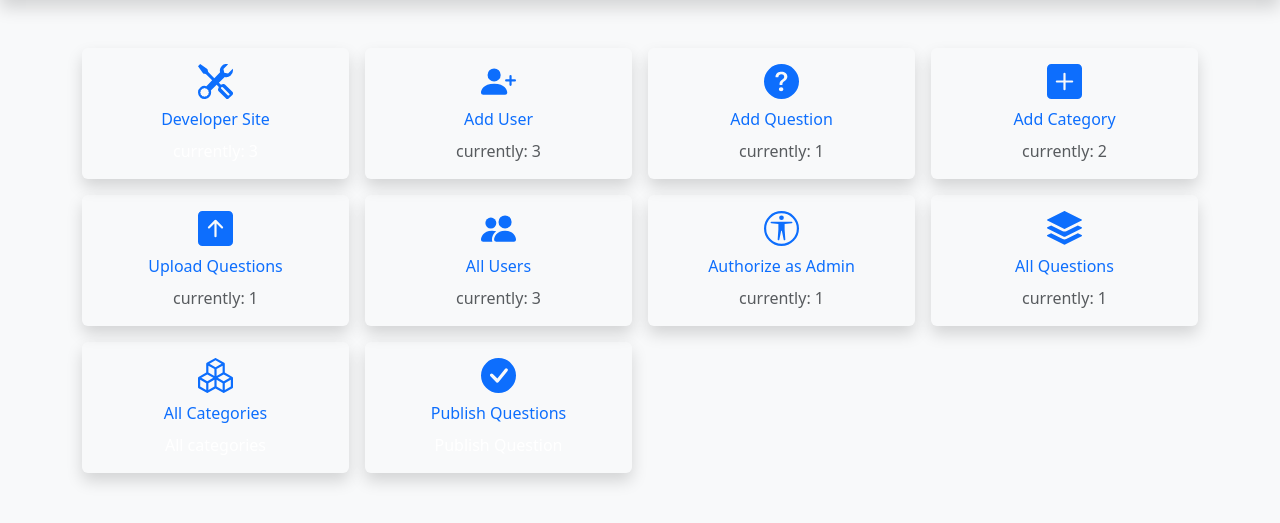
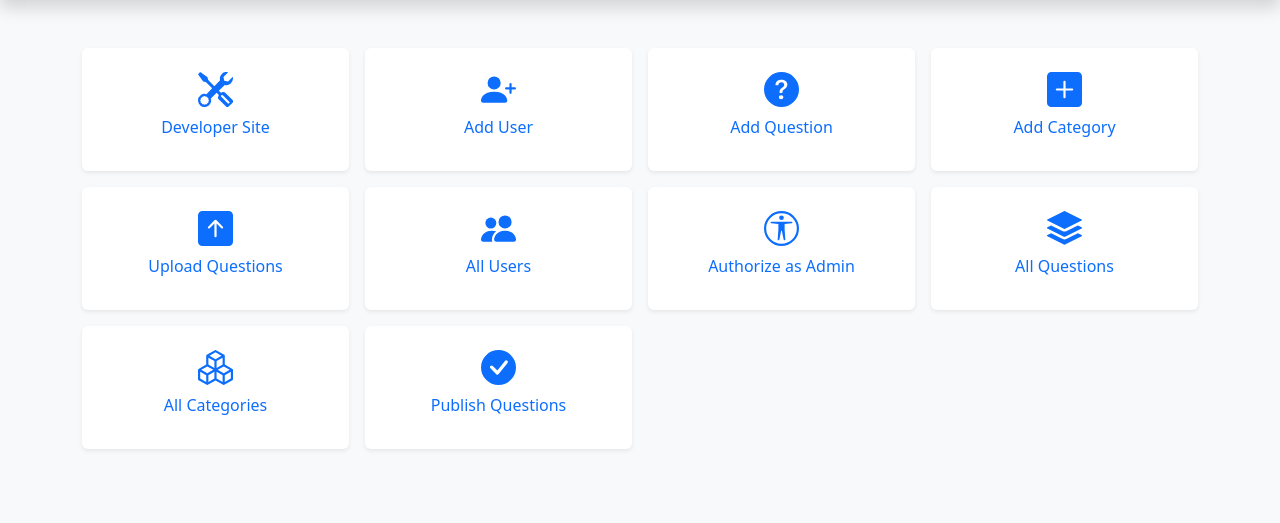
Before and after one commit to shah-sawood/tys, a Django app: page /superuser/ in a window 1280 px wide. Shown: the part 76-599 px from the top of the page. Run offline with Django 4.2, Linux system fonts and the light colour scheme; a user stored in the database is signed in; data comes from the database, SQL or seed files in the repository; both versions use the stored data as it was after the commit; some libraries are stand-ins or nearby versions.

Commit message:
udpated apps

```diff
--- a/superuser/views.py
+++ b/superuser/views.py
@@ -25,9 +25,6 @@ from .helpers import add_questions_to_db
 def index(request):
     context = {
         "title": "Index",
-        "num_of_categories": Category.objects.all().count(),
-        "num_of_users": User.objects.all().count(),
-        "num_of_questions": Question.objects.all().count(),
     }
     return render(request, "superuser/index.html", context)
 
@@ -180,7 +177,7 @@ def add_question(request, category_id=None):
 @require_http_methods(["GET"])
 @user_passes_test(is_admin)
 def show_questions(request):
-    context = {"title": "Questions", "questions": Question.objects.filter()}
+    context = {"title": "Questions", "questions": Question.objects.all()}
     return render(request, "superuser/questions.html", context)
 
 
--- a/templates/superuser/add/category.html
+++ b/templates/superuser/add/category.html
@@ -3,7 +3,7 @@
 <div class="container my-5">
     <div class="row">
         <div class="col-12 col-md-8 offset-md-2">
-            <div class="card">
+            <div class="card border-primary shadow">
                 <div class="card-header text-center text-bg-primary">Add New Category</div>
                 <div class="card-body">
                     <form action="{% url 'superuser:add-category' %}" method="post" id="add-category" class="needs-validation align-items-center row g-3" novalidate enctype="multipart/form-data">
--- a/templates/superuser/index.html
+++ b/templates/superuser/index.html
@@ -4,7 +4,7 @@
 <div class="container my-5">
     <div class="row row-cols-1 row-cols-sm-2 row-cols-md-3 row-cols-lg-4 g-3">
         <div class="col">
-            <div class="text-center shadow p-3 rounded h-100">
+            <div class="text-center shadow-sm p-4 bg-white rounded h-100">
                 <a href="{% url 'admin:index' %}" class="text-decoration-none">
                     <svg xmlns="http://www.w3.org/2000/svg" width="35" height="35" fill="currentColor" class="bi bi-tools" viewBox="0 0 16 16">
                         <path d="M1 0 0 1l2.2 3.081a1 1 0 0 0 .815.419h.07a1 1 0 0 1 .708.293l2.675 2.675-2.617 2.654A3.003 3.003 0 0 0 0 13a3 3 0 1 0 5.878-.851l2.654-2.617.968.968-.305.914a1 1 0 0 0 .242 1.023l3.27 3.27a.997.997 0 0 0 1.414 0l1.586-1.586a.997.997 0 0 0 0-1.414l-3.27-3.27a1 1 0 0 0-1.023-.242L10.5 9.5l-.96-.96 2.68-2.643A3.005 3.005 0 0 0 16 3c0-.269-.035-.53-.102-.777l-2.14 2.141L12 4l-.364-1.757L13.777.102a3 3 0 0 0-3.675 3.68L7.462 6.46 4.793 3.793a1 1 0 0 1-.293-.707v-.071a1 1 0 0 0-.419-.814L1 0Zm9.646 10.646a.5.5 0 0 1 .708 0l2.914 2.915a.5.5 0 0 1-.707.707l-2.915-2.914a.5.5 0 0 1 0-.708ZM3 11l.471.242.529.026.287.445.445.287.026.529L5 13l-.242.471-.026.529-.445.287-.287.445-.529.026L3 15l-.471-.242L2 14.732l-.287-.445L1.268 14l-.026-.529L1 13l.242-.471.026-.529.445-.287.287-.445.529-.026L3 11Z" />
@@ -13,11 +13,10 @@
                         Developer Site
                     </div>
                 </a>
-                <div class="text-white">currently: {{ num_of_users|default:0 }}</div>
             </div>
         </div>
         <div class="col">
-            <div class="text-center shadow p-3 rounded h-100">
+            <div class="text-center shadow-sm p-4 bg-white rounded h-100">
                 <a href="{% url 'superuser:add-user' %}" class="text-decoration-none">
                     <svg xmlns="http://www.w3.org/2000/svg" width="35" height="35" fill="currentColor" class="bi bi-person-plus-fill" viewBox="0 0 16 16">
                         <path d="M1 14s-1 0-1-1 1-4 6-4 6 3 6 4-1 1-1 1H1zm5-6a3 3 0 1 0 0-6 3 3 0 0 0 0 6z" />
@@ -27,11 +26,10 @@
                         Add User
                     </div>
                 </a>
-                <div class="text-muted">currently: {{ num_of_users|default:0 }}</div>
             </div>
         </div>
         <div class="col">
-            <div class="text-center shadow p-3 rounded h-100">
+            <div class="text-center shadow-sm p-4 bg-white rounded h-100">
                 <a href="{% url 'superuser:add-question' %}" class="text-decoration-none">
                     <svg xmlns="http://www.w3.org/2000/svg" width="35" height="35" fill="currentColor" class="bi bi-question-circle-fill" viewBox="0 0 16 16">
                         <path d="M16 8A8 8 0 1 1 0 8a8 8 0 0 1 16 0zM5.496 6.033h.825c.138 0 .248-.113.266-.25.09-.656.54-1.134 1.342-1.134.686 0 1.314.343 1.314 1.168 0 .635-.374.927-.965 1.371-.673.489-1.206 1.06-1.168 1.987l.003.217a.25.25 0 0 0 .25.246h.811a.25.25 0 0 0 .25-.25v-.105c0-.718.273-.927 1.01-1.486.609-.463 1.244-.977 1.244-2.056 0-1.511-1.276-2.241-2.673-2.241-1.267 0-2.655.59-2.75 2.286a.237.237 0 0 0 .241.247zm2.325 6.443c.61 0 1.029-.394 1.029-.927 0-.552-.42-.94-1.029-.94-.584 0-1.009.388-1.009.94 0 .533.425.927 1.01.927z" />
@@ -40,11 +38,10 @@
                         Add Question
                     </div>
                 </a>
-                <div class="text-muted">currently: {{ num_of_questions|default:0 }}</div>
             </div>
         </div>
         <div class="col">
-            <div class="text-center shadow p-3 rounded h-100">
+            <div class="text-center shadow-sm p-4 bg-white rounded h-100">
                 <a href="{% url 'superuser:add-category' %}" class="text-decoration-none">
                     <svg xmlns="http://www.w3.org/2000/svg" width="35" height="35" fill="currentColor" class="bi bi-plus-square-fill" viewBox="0 0 16 16">
                         <path d="M2 0a2 2 0 0 0-2 2v12a2 2 0 0 0 2 2h12a2 2 0 0 0 2-2V2a2 2 0 0 0-2-2H2zm6.5 4.5v3h3a.5.5 0 0 1 0 1h-3v3a.5.5 0 0 1-1 0v-3h-3a.5.5 0 0 1 0-1h3v-3a.5.5 0 0 1 1 0z" />
@@ -53,11 +50,10 @@
                         Add Category
                     </div>
                 </a>
-                <div class="text-muted">currently: {{ num_of_categories|default:0 }}</div>
             </div>
         </div>
         <div class="col">
-            <div class="text-center shadow p-3 rounded h-100">
+            <div class="text-center shadow-sm p-4 bg-white rounded h-100">
                 <a href="{% url 'superuser:upload-questions' %}" class="text-decoration-none">
                     <svg xmlns="http://www.w3.org/2000/svg" width="35" height="35" fill="currentColor" class="bi bi-arrow-up-square-fill" viewBox="0 0 16 16">
                         <path d="M2 16a2 2 0 0 1-2-2V2a2 2 0 0 1 2-2h12a2 2 0 0 1 2 2v12a2 2 0 0 1-2 2H2zm6.5-4.5V5.707l2.146 2.147a.5.5 0 0 0 .708-.708l-3-3a.5.5 0 0 0-.708 0l-3 3a.5.5 0 1 0 .708.708L7.5 5.707V11.5a.5.5 0 0 0 1 0z" />
@@ -66,11 +62,10 @@
                         Upload Questions
                     </div>
                 </a>
-                <div class="text-muted">currently: {{ num_of_questions|default:0 }}</div>
             </div>
         </div>
         <div class="col">
-            <div class="text-center shadow p-3 rounded h-100">
+            <div class="text-center shadow-sm p-4 bg-white rounded h-100">
                 <a href="{% url 'superuser:users' %}" class="text-decoration-none">
                     <svg xmlns="http://www.w3.org/2000/svg" width="35" height="35" fill="currentColor" class="bi bi-people-fill" viewBox="0 0 16 16">
                         <path d="M7 14s-1 0-1-1 1-4 5-4 5 3 5 4-1 1-1 1H7zm4-6a3 3 0 1 0 0-6 3 3 0 0 0 0 6z" />
@@ -81,11 +76,10 @@
                         All Users
                     </div>
                 </a>
-                <div class="text-muted">currently: {{ num_of_users|default:0 }}</div>
             </div>
         </div>
         <div class="col">
-            <div class="text-center shadow p-3 rounded h-100">
+            <div class="text-center shadow-sm p-4 bg-white rounded h-100">
                 <a href="{% url 'superuser:users' %}?flag=R@_^oi4BVI*3402" class="text-decoration-none">
                     <svg xmlns="http://www.w3.org/2000/svg" width="35" height="35" fill="currentColor" class="bi bi-universal-access-circle" viewBox="0 0 16 16">
                         <path d="M8 4.143A1.071 1.071 0 1 0 8 2a1.071 1.071 0 0 0 0 2.143Zm-4.668 1.47 3.24.316v2.5l-.323 4.585A.383.383 0 0 0 7 13.14l.826-4.017c.045-.18.301-.18.346 0L9 13.139a.383.383 0 0 0 .752-.125L9.43 8.43v-2.5l3.239-.316a.38.38 0 0 0-.047-.756H3.379a.38.38 0 0 0-.047.756Z" />
@@ -95,11 +89,10 @@
                         Authorize as Admin
                     </div>
                 </a>
-                <div class="text-muted">currently: {{ num_of_questions|default:0 }}</div>
             </div>
         </div>
         <div class="col">
-            <div class="text-center shadow p-3 rounded h-100">
+            <div class="text-center shadow-sm p-4 bg-white rounded h-100">
                 <a href="{% url 'superuser:show-questions' %}" class="text-decoration-none">
                     <svg xmlns="http://www.w3.org/2000/svg" width="35" height="35" fill="currentColor" class="bi bi-stack" viewBox="0 0 16 16">
                         <path d="m14.12 10.163 1.715.858c.22.11.22.424 0 .534L8.267 15.34a.598.598 0 0 1-.534 0L.165 11.555a.299.299 0 0 1 0-.534l1.716-.858 5.317 2.659c.505.252 1.1.252 1.604 0l5.317-2.66zM7.733.063a.598.598 0 0 1 .534 0l7.568 3.784a.3.3 0 0 1 0 .535L8.267 8.165a.598.598 0 0 1-.534 0L.165 4.382a.299.299 0 0 1 0-.535L7.733.063z" />
@@ -109,11 +102,10 @@
                         All Questions
                     </div>
                 </a>
-                <div class="text-muted">currently: {{ num_of_questions|default:0 }}</div>
             </div>
         </div>
         <div class="col">
-            <div class="text-center shadow p-3 rounded h-100">
+            <div class="text-center shadow-sm p-4 bg-white rounded h-100">
                 <a href="{% url 'superuser:categories' %}" class="text-decoration-none">
                     <svg xmlns="http://www.w3.org/2000/svg" width="35" height="35" fill="currentColor" class="bi bi-boxes" viewBox="0 0 16 16">
                         <path d="M7.752.066a.5.5 0 0 1 .496 0l3.75 2.143a.5.5 0 0 1 .252.434v3.995l3.498 2A.5.5 0 0 1 16 9.07v4.286a.5.5 0 0 1-.252.434l-3.75 2.143a.5.5 0 0 1-.496 0l-3.502-2-3.502 2.001a.5.5 0 0 1-.496 0l-3.75-2.143A.5.5 0 0 1 0 13.357V9.071a.5.5 0 0 1 .252-.434L3.75 6.638V2.643a.5.5 0 0 1 .252-.434L7.752.066ZM4.25 7.504 1.508 9.071l2.742 1.567 2.742-1.567L4.25 7.504ZM7.5 9.933l-2.75 1.571v3.134l2.75-1.571V9.933Zm1 3.134 2.75 1.571v-3.134L8.5 9.933v3.134Zm.508-3.996 2.742 1.567 2.742-1.567-2.742-1.567-2.742 1.567Zm2.242-2.433V3.504L8.5 5.076V8.21l2.75-1.572ZM7.5 8.21V5.076L4.75 3.504v3.134L7.5 8.21ZM5.258 2.643 8 4.21l2.742-1.567L8 1.076 5.258 2.643ZM15 9.933l-2.75 1.571v3.134L15 13.067V9.933ZM3.75 14.638v-3.134L1 9.933v3.134l2.75 1.571Z" />
@@ -122,11 +114,10 @@
                         All Categories
                     </div>
                 </a>
-                <div class="text-white">All categories</div>
             </div>
         </div>
         <div class="col">
-            <div class="text-center shadow p-3 rounded h-100">
+            <div class="text-center shadow-sm p-4 bg-white rounded h-100">
                 <a href="{% url 'superuser:index' %}" class="text-decoration-none">
                     <svg xmlns="http://www.w3.org/2000/svg" width="35" height="35" fill="currentColor" class="bi bi-check-circle-fill" viewBox="0 0 16 16">
                         <path d="M16 8A8 8 0 1 1 0 8a8 8 0 0 1 16 0zm-3.97-3.03a.75.75 0 0 0-1.08.022L7.477 9.417 5.384 7.323a.75.75 0 0 0-1.06 1.06L6.97 11.03a.75.75 0 0 0 1.079-.02l3.992-4.99a.75.75 0 0 0-.01-1.05z" />
@@ -135,7 +126,6 @@
                         Publish Questions
                     </div>
                 </a>
-                <div class="text-white">Publish Question</div>
             </div>
         </div>
     </div>
--- a/templates/superuser/questions.html
+++ b/templates/superuser/questions.html
@@ -7,7 +7,7 @@
 {% block main %}
 <div class="container my-5">
     <div class="row">
-        <div class="col shadow rounded p-3">
+        <div class="col shadow rounded p-3 bg-white">
             {% if messages %}
             {% for message in messages %}
             <div class="alert alert-{% if message.tags == 'error' %}danger{% else %}{{ message.tags }}{% endif %} alert-dismissible fade show" role="alert">{{ message }}
```
Also changed, not shown: db.sqlite3, static/tests/category/images/c_xOtj6qK.jpg (added), static/tests/category/images/cpp_09kbJAO.webp (added).
